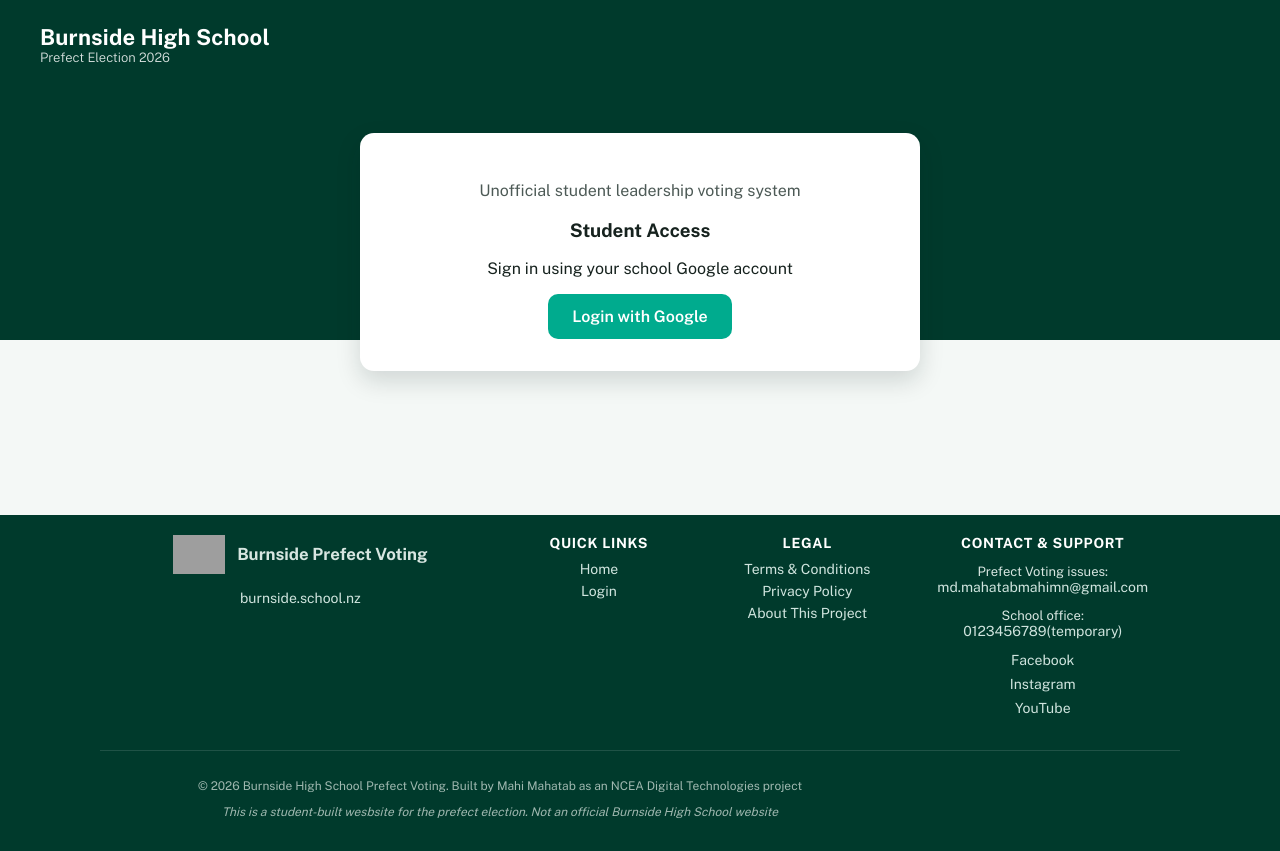
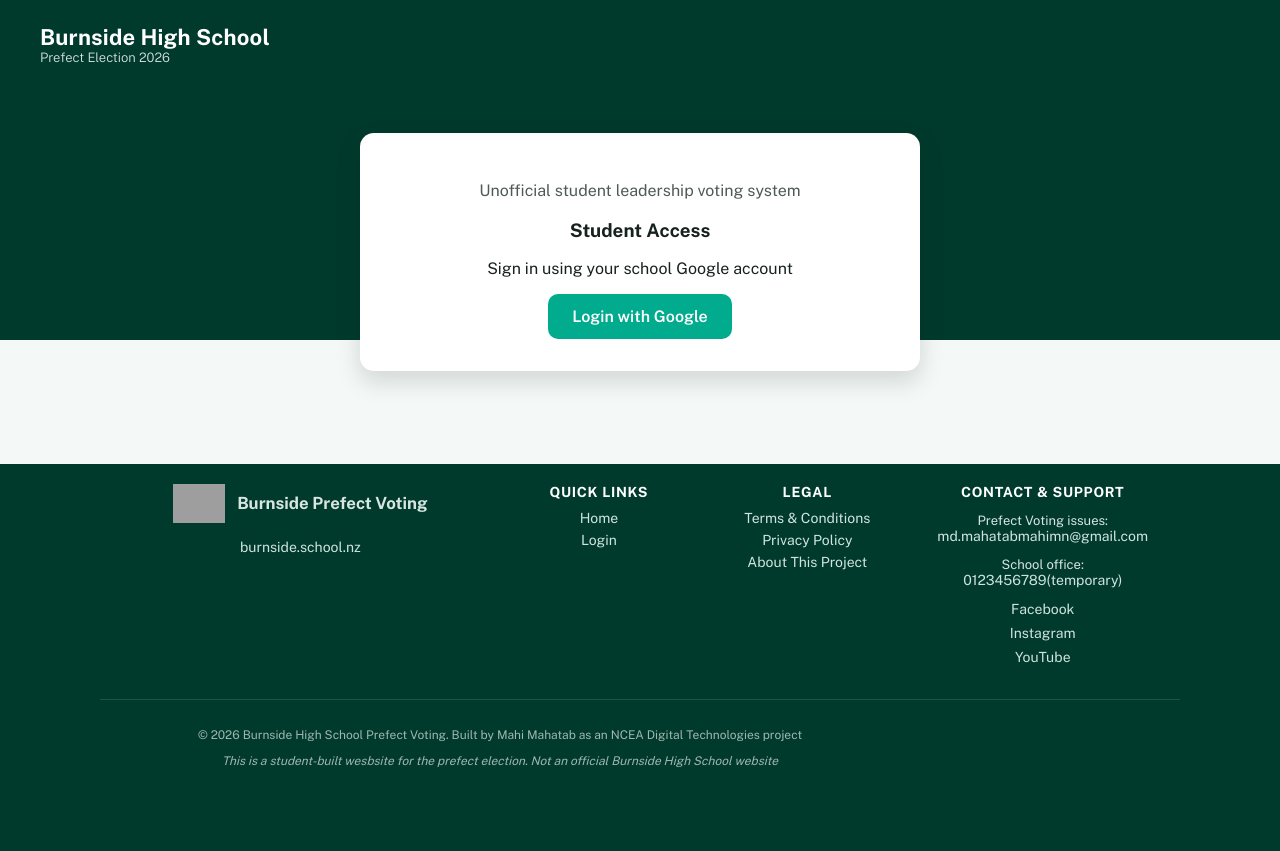
Before and after one commit to Astral-Viscount/Prefect-Voting, a Flask app: page / in a window 1280 px wide. After the commit the page ends 767 px from the top, so only its background shows below. Run offline with Flask 3, Linux system fonts and the light colour scheme; data that the repository does not hold is empty; parts of the project's set-up code (start-up, migrations or seed data) failed here and were passed over; grey boxes are pictures that could not be loaded.

Commit message:
Weird white space underneath footer Fixes #14

```diff
--- a/static/style.css
+++ b/static/style.css
@@ -29,6 +29,8 @@ body {
         #f4f8f6 340px
     );
     color: #16221e;
+    display: flex;
+    flex-direction: column;
 }
 
 html, body {
@@ -129,7 +131,7 @@ html, body {
     max-width: 1080px;
     margin: 0 auto;
     padding: 20px 24px 60px;
-    flex: 1 0 auto;
+    flex: 1;
     width: 100%;
 }
 
@@ -521,7 +523,7 @@ html, body {
 .site-footer {
     background: var(--bhs-bush-green);
     color: #d7e6e1;
-    margin-top: 60px;
+    margin-top: 0;
     padding: 40px 20px 20px;
     text-align: center;
     font-size: 13px;
```
